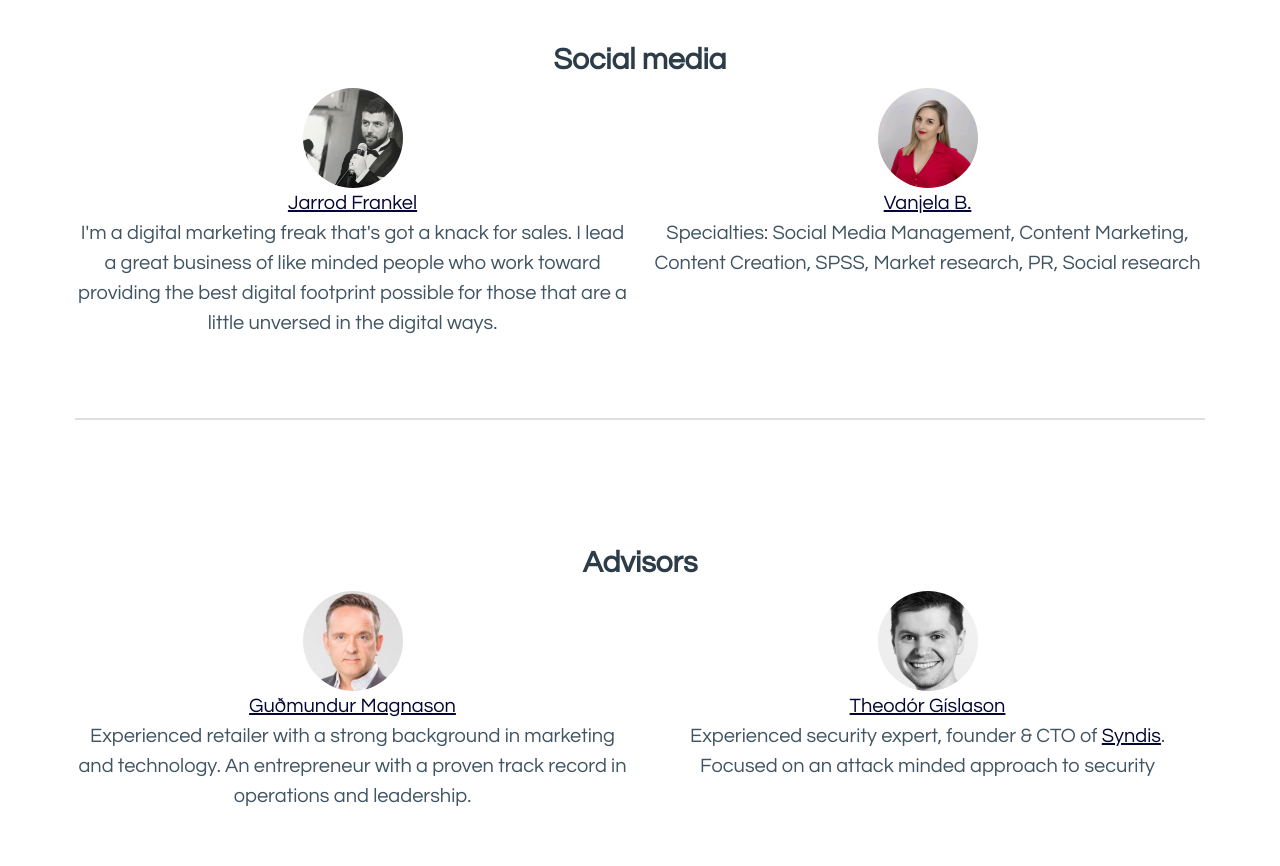
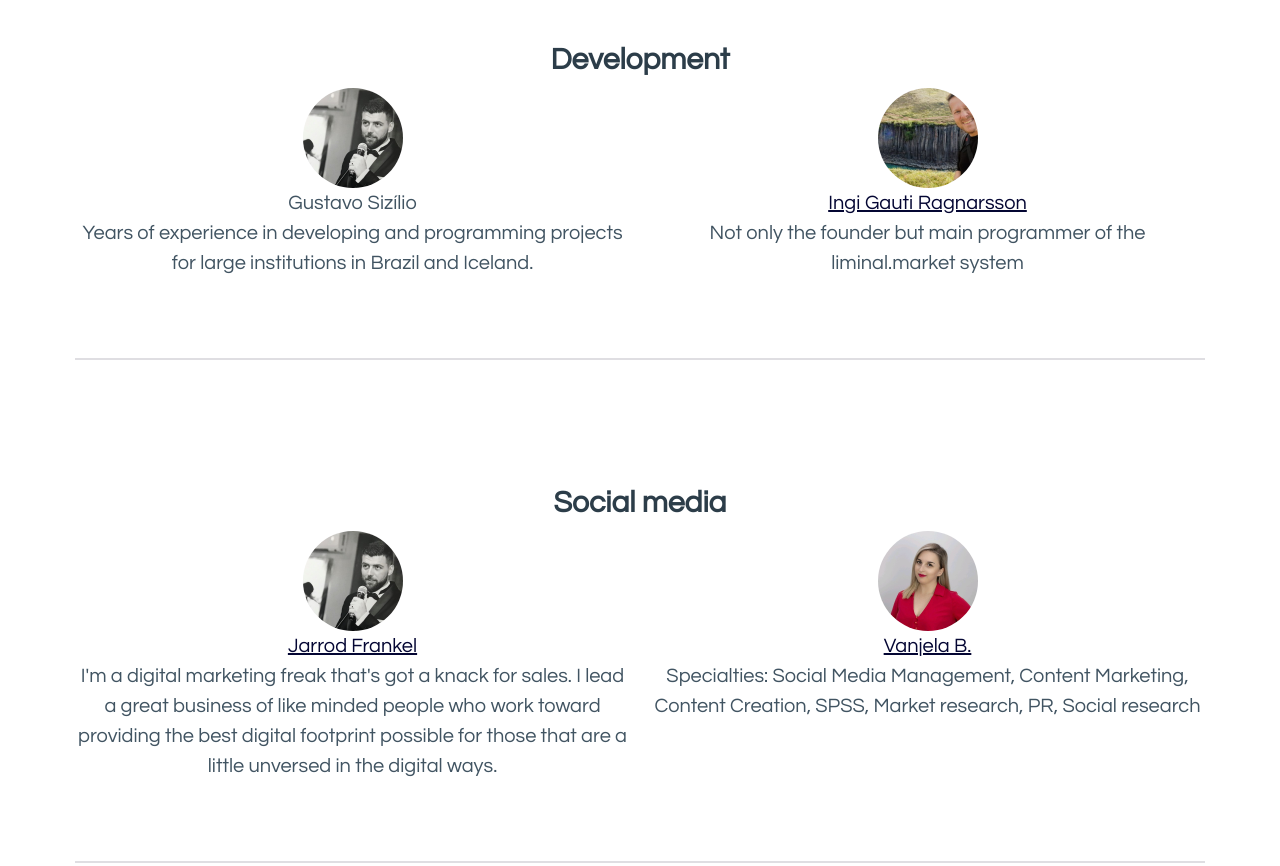
Before and after one commit to liminal-market/liminal.market.web, a plain HTML site: page index.html in a window 1280 px wide. Shown: the part 7099-7965 px from the top of the page. Drawn offline with Linux system fonts and the light colour scheme; no server answers.

Commit message:
add Gustavo

```diff
--- a/index.html
+++ b/index.html
@@ -282,6 +282,21 @@
         </div>
     </div>
     <div class="center social_media">
+        <h3>Development</h3>
+        <div class="grid">
+            <div class="center">
+                <img src="img/jarrod.jfif" alt="Jarrod , developer at Liminal.market" width="100"><br/>
+                Gustavo Sizílio<br/>
+                Years of experience in developing and programming projects for large institutions in Brazil and Iceland.
+            </div>
+            <div class="center">
+                <img src="img/ingi.jpg" alt="Ingi Gauti Ragnarsson, founder of Liminal.market" width="100"/><br/>
+                <a href="https://www.linkedin.com/in/ingig/" target="_blank">Ingi Gauti Ragnarsson</a><br/>
+                Not only the founder but main programmer of the liminal.market system
+            </div>
+        </div>
+    </div>
+    <div class="center social_media">
         <h3>Social media</h3>
         <div class="grid">
             <div class="center">
```
